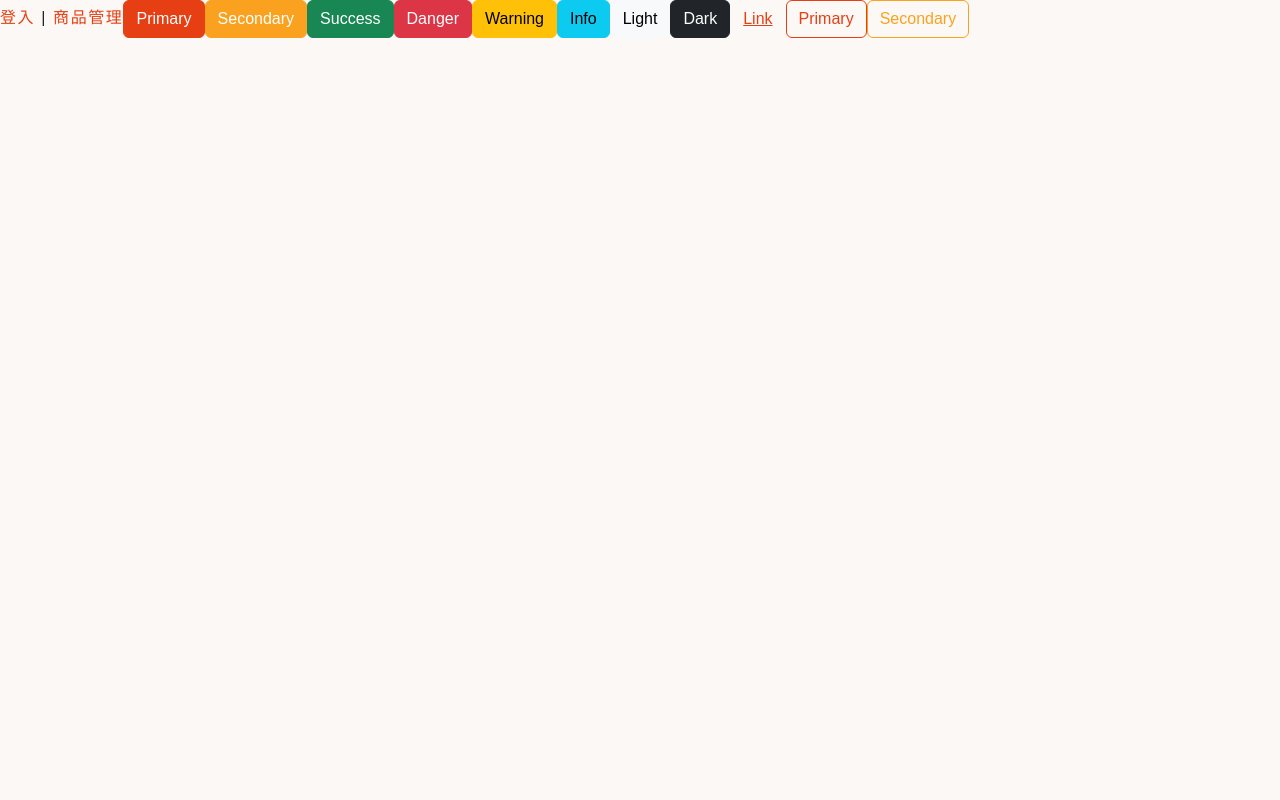
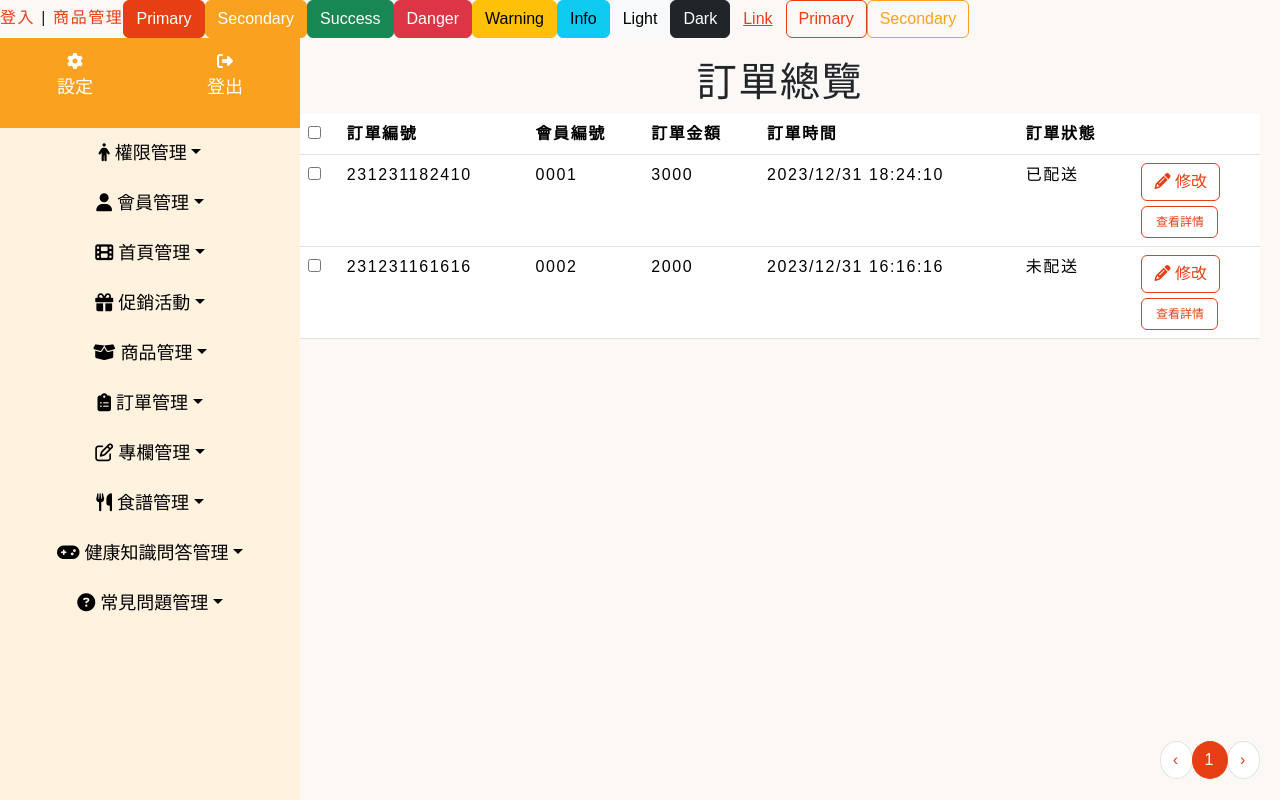
Before and after one commit to fafamia/admin-healthy-food, a Vue app: page /order in a window 1280 px wide. Built offline with nearby package versions, Linux system fonts and the light colour scheme.

Commit message:
Merge branch 'dev' of https://github.com/fafamia/admin-healthy-food into dev
# Conflicts:
#	src/router/index.js

```diff
--- /dev/null
+++ b/src/assets/scss/_order.scss
@@ -0,0 +1,48 @@
+.order {
+    display: flex;
+
+    // height: 100vh;
+    .orderRight {
+        flex-grow: 1;
+        /* 剩餘空間填滿主內容 */
+        padding: 20px 20px 20px 0;
+        margin-left: 300px;
+
+        h1 {
+            text-align: center;
+
+        }
+
+        .productAdd {
+            height: 37px;
+            position: absolute;
+            right: 30px;
+            top: 45px;
+        }
+
+        tr {
+            vertical-align: center;
+
+        }
+
+        .ordersee {
+            display: block;
+            margin-top: 5px;
+            width: 77px;
+            font-size: 12px;
+        }
+
+
+
+    }
+
+    .orderRight .pagination {
+        position: fixed;
+        bottom: 5px;
+        right: 20px;
+
+        .page-link{
+           border-radius: 50%;
+        }
+    }
+}
--- a/src/components/SideBar.vue
+++ b/src/components/SideBar.vue
@@ -40,7 +40,7 @@ export default {
                 { label: '首頁管理', iconClass: 'fa-solid fa-film', items: [{ id: 1, label: '首頁Banner', route: '' }] },
                 { label: '促銷活動', iconClass: "fa-solid fa-gift", items: [{ id: 1, label: '推薦商品', route: '' }, { id: 2, label: '推薦留言', route: '' }, { id: 3, label: '推薦專欄', route: '' }] },
                 { label: '商品管理', iconClass: "fa-solid fa-box-open", items: [{ id: 1, label: '商品總覽', route: '/products' }, { id: 2, label: '商品分類', route: '/productsclass' }, { id: 3, label: '商品TAG', route: '' }, { id: 4, label: '商品群組', route: '' }, { id: 5, label: '群組明細', route: '/groupdetail' }] },
-                { label: '訂單管理', iconClass: "fa-solid fa-clipboard-list", items: [{ id: 1, label: '訂單總覽', route: '' }] },
+                { label: '訂單管理', iconClass: "fa-solid fa-clipboard-list", items: [{ id: 1, label: '訂單總覽', route: '/order' }] },
                 { label: '專欄管理', iconClass: "fa-regular fa-pen-to-square", items: [{ id: 1, label: '專欄總覽', route: '' }, { id: 2, label: '專欄分類', route: '' }] },
                 { label: '食譜管理', iconClass: "fa-solid fa-utensils", items: [{ id: 1, label: '食譜總覽', route: '' }, { id: 2, label: '食譜分類', route: '' }, { id: 3, label: '留言管理', route: '' }] },
                 { label: '健康知識問答管理', iconClass: "fa-solid fa-gamepad", items: [{ id: 1, label: '題目總覽', route: '' }, { id: 2, label: '折價券', route: '' }] },
--- a/src/router/index.js
+++ b/src/router/index.js
@@ -23,6 +23,11 @@ const router = createRouter({
       name: 'groupdetail',
       component: () => import('../views/GroupDetail.vue')
     },
+    {
+      path: '/order',
+      name: 'order',
+      component: () => import('../views/OrderView.vue')
+    },
   ]
 })
 
--- /dev/null
+++ b/src/views/OrderView.vue
@@ -0,0 +1,182 @@
+<template>
+    <div class="order">
+        <SideBar />
+        <div class="orderRight">
+
+            <h1>訂單總覽</h1>
+
+
+
+            <!-- Modal -->
+
+
+            <table class="table productTable">
+                <thead>
+                    <tr>
+                        <th scope="col">
+                            <input type="checkbox" v-model="selectAll" @change="toggleSelect">
+                        </th>
+                        <th scope="col">訂單編號</th>
+                        <th scope="col">會員編號</th>
+                        <th scope="col">訂單金額</th>
+                        <th scope="col">訂單時間</th>
+                        <th scope="col">訂單狀態</th>
+                        <th scope="col"></th>
+                    </tr>
+                </thead>
+                <tbody>
+                    <tr v-for="(oder, index) in paginatedoders" :key="index">
+                        <td>
+                            <input type="checkbox" v-model="selectedoders" :value="oder">
+                        </td>
+                        <td>{{ oder.oderNumber }}</td>
+                        <td>{{ oder.member }}</td>
+                        <td>{{ oder.orderprice }}</td>
+                        <td>{{ oder.oderTime }}</td>
+                        <td>{{ oder.orderstatus }}</td>
+                        <td>
+                            <button class="btn btn-outline-primary">
+                                <i class="fa-solid fa-pencil"></i>
+                                修改
+                            </button>
+                            <button class="btn btn-outline-primary ordersee" data-bs-toggle="modal" data-bs-target="#staticBackdrop" @click="viewOrderDetail(oder)">
+                                查看詳情
+                            </button>
+                        </td>
+                    </tr>
+                </tbody>
+            </table>
+
+            <div class="modal fade" id="staticBackdrop" data-bs-backdrop="static" data-bs-keyboard="false" tabindex="-1"
+                aria-labelledby="staticBackdropLabel" aria-hidden="true">
+                <div class="modal-dialog">
+                    <div class="modal-content">
+                        <div class="modal-header">
+                            <h5 class="modal-title" id="staticBackdropLabel">查看訂單明細</h5>
+                            <button type="button" class="btn-close" data-bs-dismiss="modal" aria-label="Close"></button>
+                        </div>
+                        <div class="modal-body" v-if="selectedOrderDetail">
+                            <!-- 流水號 -->
+                            <label for="exampleFormControlInput1" class="form-label">訂單明細編號:01</label>
+                            <br>
+                            <label for="exampleFormControlInput1" class="form-label">訂單編號: {{ selectedOrderDetail.oderNumber }}</label>
+                            <br>
+                            <label for="exampleFormControlInput1" class="form-label">會員名稱: 王小名</label>
+                            <br>
+                            <label for="exampleFormControlInput2" class="form-label">收件人</label>
+              <input type="text" class="form-control" id="exampleFormControlInput2" value="王小名" >
+                            <label for="exampleFormControlInput2" class="form-label">EMAIL</label>
+              <input type="email" class="form-control" id="exampleFormControlInput2" value="aabbcc@test.com" >
+                            <label for="exampleFormControlInput2" class="form-label">電話</label>
+              <input type="number" class="form-control" id="exampleFormControlInput2" value="0988123456" >
+              <label for="exampleFormControlInput2" class="form-label">地址</label>
+              <input type="text" class="form-control" id="exampleFormControlInput2" value="桃園市中壢區成功路88號" >
+              <label for="form-select">出貨方式</label>
+                <select class="form-select" aria-label="Default select example">
+                  <option value="1" selected>宅配</option>
+                  <option value="2">7-11取貨</option>
+
+                </select>
+              <label for="form-select">付款狀態</label>
+                <select class="form-select" aria-label="Default select example">
+                  <option value="1" selected>已付款</option>
+                  <option value="2">未付款</option>
+
+                </select>
+              <label for="form-select">訂單狀態</label>
+                <select class="form-select" aria-label="Default select example">
+                  <option value="1" selected>已配送</option>
+                  <option value="2">未配送</option>
+
+                </select>
+
+                        </div>
+                        <div class="modal-footer">
+                            <button type="button" class="btn btn-outline-primary" data-bs-dismiss="modal">回列表</button>
+                            <button type="button" class="btn btn-primary">儲存</button>
+                        </div>
+                    </div>
+                </div>
+            </div>
+            <nav aria-label="Page navigation example">
+                <ul class="pagination">
+                    <li class="page-item" @click="currentPage > 1 ? currentPage-- : null">
+                        <a class="page-link" href="#" aria-label="Previous">
+                            <span aria-hidden="true">&lsaquo;</span>
+                        </a>
+                    </li>
+                    <li v-for="page in totalPages" :key="page" class="page-item"
+                        :class="{ 'active': page === currentPage }">
+                        <a class="page-link" href="#" @click="changePage(page)">{{ page }}</a>
+                    </li>
+                    <li class="page-item" @click="currentPage < totalPages ? currentPage++ : null">
+                        <a class="page-link" href="#" aria-label="Next">
+                            <span aria-hidden="true">&rsaquo;</span>
+                        </a>
+                    </li>
+                </ul>
+            </nav>
+
+        </div>
+    </div>
+</template>
+
+<script>
+import SideBar from "@/components/SideBar.vue";
+import { ref, computed } from 'vue';
+
+export default {
+    data() {
+        return {
+            selectAll: ref(false),
+            selectedoders: ref([]),
+            oders: ref([
+                { oderNumber: '231231182410', member: '0001', orderprice: 3000, oderTime: '2023/12/31 18:24:10', orderstatus: '已配送' },
+                { oderNumber: '231231161616', member: '0002', orderprice: 2000, oderTime: '2023/12/31 16:16:16', orderstatus: '未配送' },
+                // 其他商品數據
+            ]),
+            itemsPerPage: 5,
+            currentPage: 1,
+            selectedOrderDetail: ref(null),
+        };
+    },
+    components: {
+        SideBar,
+    },
+    computed: {
+        paginatedoders() {
+            const startIndex = (this.currentPage - 1) * this.itemsPerPage;
+            const endIndex = startIndex + this.itemsPerPage;
+            return this.oders.slice(startIndex, endIndex);
+        },
+        totalPages() {
+            return Math.ceil(this.oders.length / this.itemsPerPage);
+        },
+    },
+    methods: {
+        changePage(page) {
+            this.currentPage = page;
+        },
+
+        toggleSelect() {
+            if (this.selectAll) {
+                this.selectedoders = [...this.oders];
+            } else {
+                this.selectedoders = [];
+            }
+        },
+        viewOrderDetail(order) {
+    this.selectedOrderDetail = { ...order };
+  },
+
+    },
+
+};
+
+</script>
+
+
+<style lang="scss">
+@import "@/assets/scss/order.scss";
+@import "@/assets/scss/sidebar.scss";
+</style>
```
Also changed, not shown: src/views/GroupDetail.vue (+16 -6 lines).
